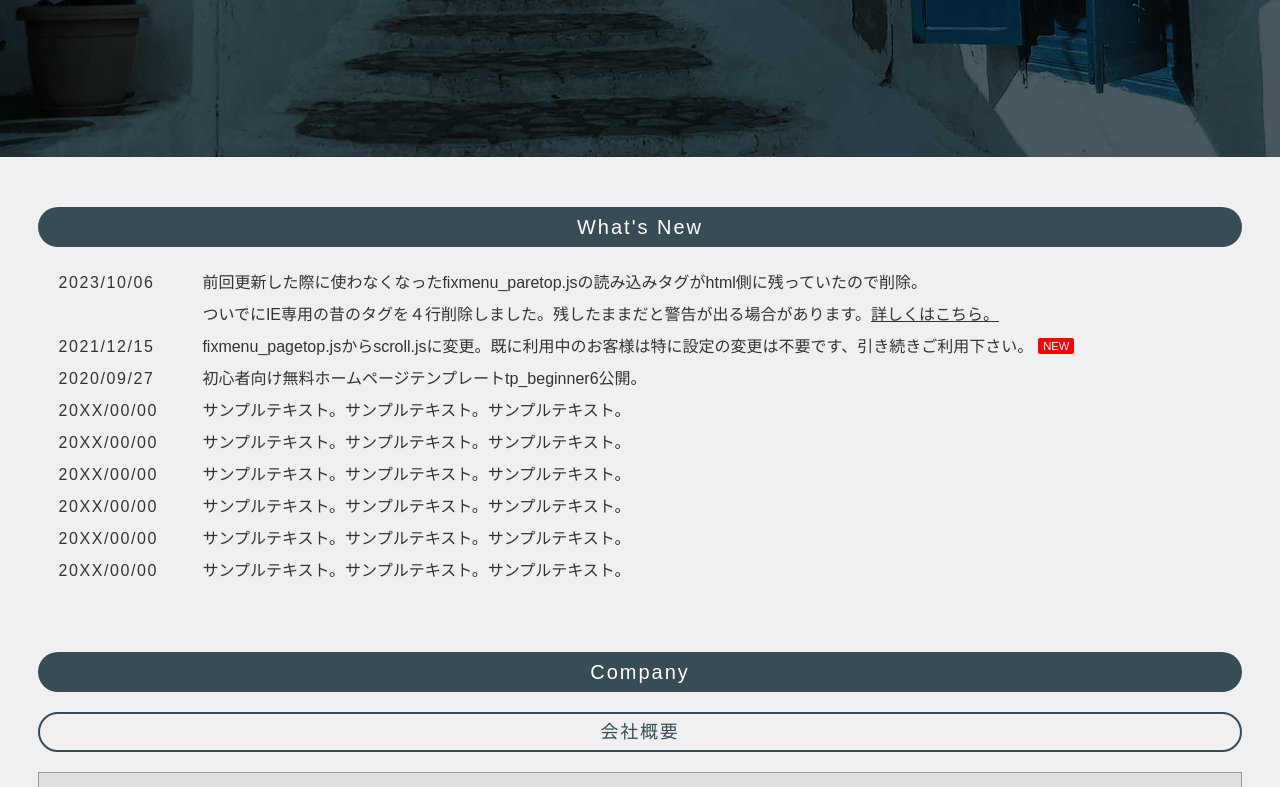
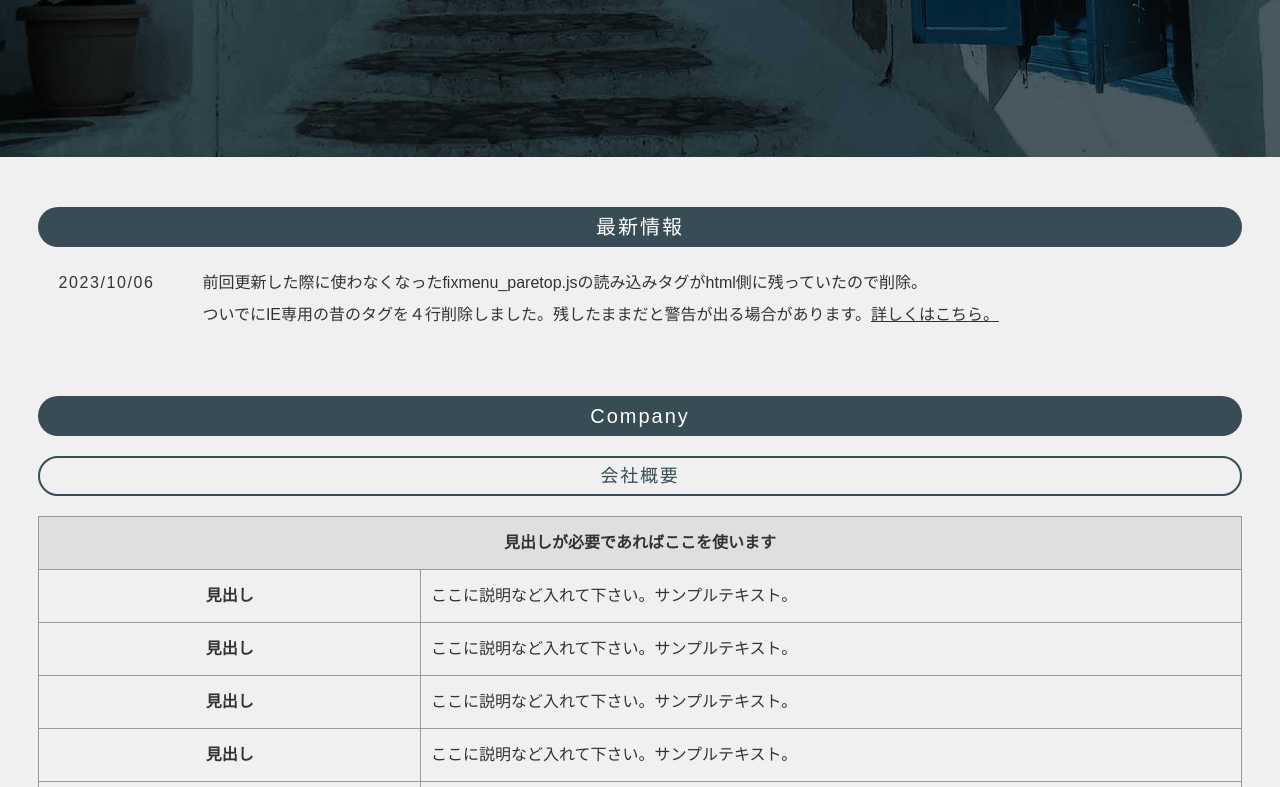
Before and after one commit to sionsorasky/kodomotrain, a plain HTML site: page index.html in a window 1280 px wide. Shown: the part 643-1430 px from the top of the page. Drawn offline with nearby package versions, Linux system fonts and the light colour scheme.

Commit message:
index.html を更新

```diff
--- a/index.html
+++ b/index.html
@@ -5,15 +5,15 @@
 <meta http-equiv="X-UA-Compatible" content="IE=edge">
 <title>こども列車ツアー｜関鉄×開智望</title>
 <meta name="viewport" content="width=device-width, initial-scale=1">
-<meta name="description" content="ここにサイト説明を入れます">
-<meta name="keywords" content="キーワード１,キーワード２,キーワード３,キーワード４,キーワード５">
+<meta name="description" content="観光ツアー「こども観光列車」のサイトです。">
+<meta name="keywords" content="関鉄,関東鉄道,開智望,子供,観光列車">
 <link rel="stylesheet" href="css/style.css">
 </head>
 
 <body>
 
 <header>
-<h1 id="logo"><a href="index.html"><img src="images/logo.png" alt="SAMPLE COMPANY"></a></h1>
+<h1 id="logo"><a href="index.html"><img src="images/logo.png" alt="ロゴ "></a></h1>
 <nav id="menubar">
 <ul>
 <li><a href="#new">What's New</a></li>
@@ -30,27 +30,11 @@
 
 <section id="new">
 
-<h2>What's New</h2>
+<h2>最新情報</h2>
 <dl>
 <dt>2023/10/06</dt>
 <dd>前回更新した際に使わなくなったfixmenu_paretop.jsの読み込みタグがhtml側に残っていたので削除。<br>
 ついでにIE専用の昔のタグを４行削除しました。残したままだと警告が出る場合があります。<a href="https://template-party.com/update/20230715_maxcdn.html">詳しくはこちら。</a></dd>
-<dt>2021/12/15</dt>
-<dd>fixmenu_pagetop.jsからscroll.jsに変更。既に利用中のお客様は特に設定の変更は不要です、引き続きご利用下さい。<span class="newicon">NEW</span></dd>
-<dt>2020/09/27</dt>
-<dd>初心者向け無料ホームページテンプレートtp_beginner6公開。</dd>
-<dt>20XX/00/00</dt>
-<dd>サンプルテキスト。サンプルテキスト。サンプルテキスト。</dd>
-<dt>20XX/00/00</dt>
-<dd>サンプルテキスト。サンプルテキスト。サンプルテキスト。</dd>
-<dt>20XX/00/00</dt>
-<dd>サンプルテキスト。サンプルテキスト。サンプルテキスト。</dd>
-<dt>20XX/00/00</dt>
-<dd>サンプルテキスト。サンプルテキスト。サンプルテキスト。</dd>
-<dt>20XX/00/00</dt>
-<dd>サンプルテキスト。サンプルテキスト。サンプルテキスト。</dd>
-<dt>20XX/00/00</dt>
-<dd>サンプルテキスト。サンプルテキスト。サンプルテキスト。</dd>
 </dl>
 
 </section>
```
